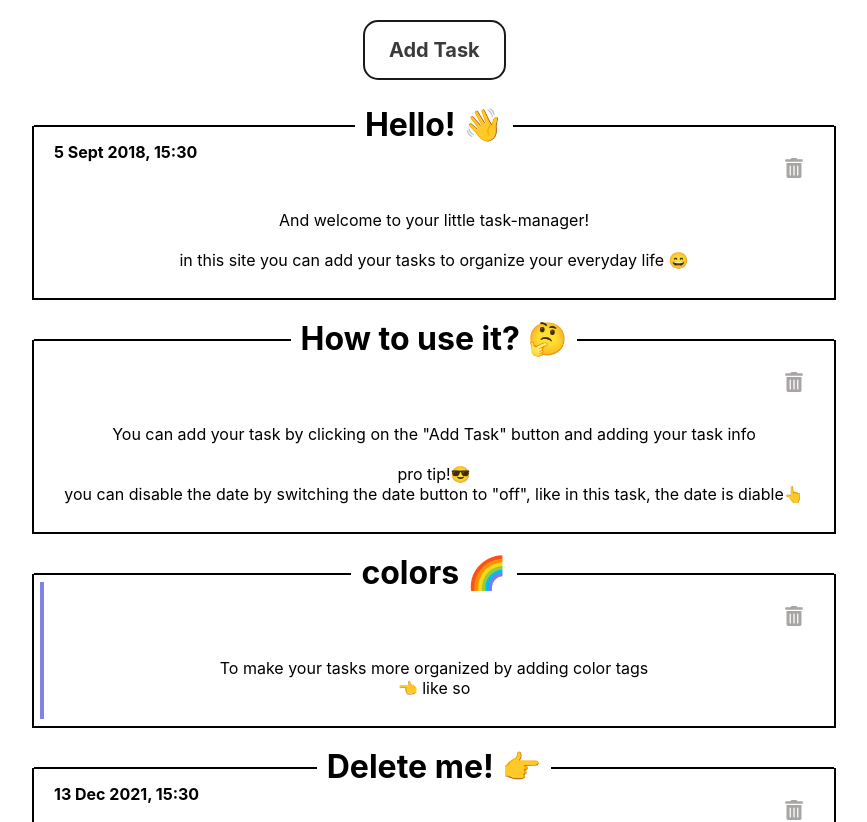
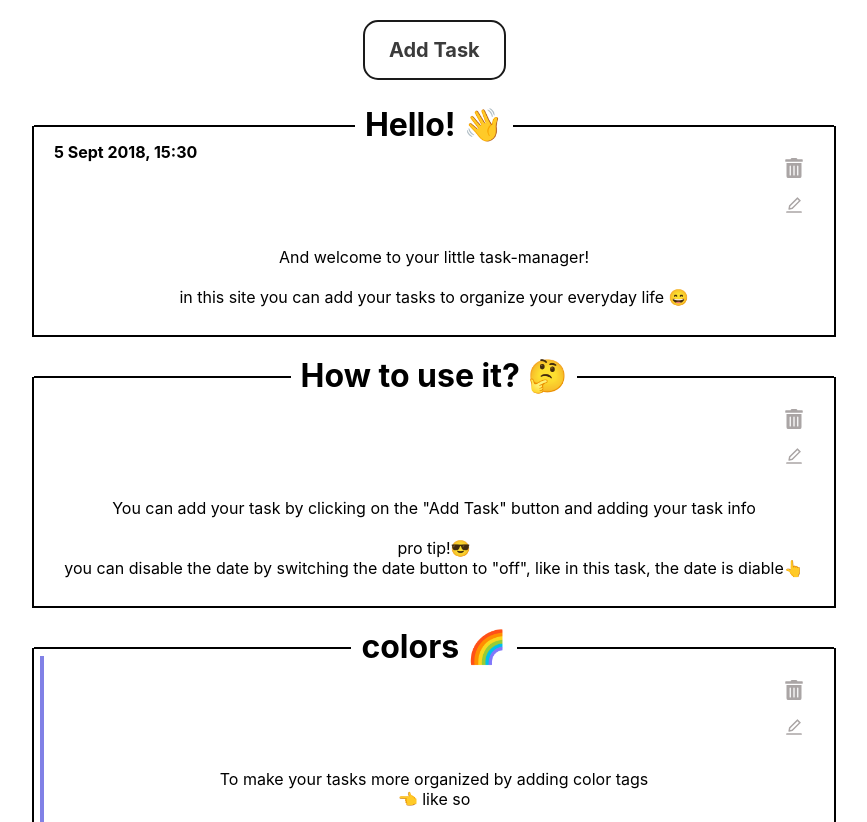
Before and after one commit to InbarDanieli/tasks-manager, a React (Create React App) app: page / in a window 1280 px wide. Shown: the top 822 px of the page, without its empty margins (206-1073 px from the left). Built offline with nearby package versions, Linux system fonts and the light colour scheme.

Commit message:
Added Edit Option

```diff
--- a/src/App.js
+++ b/src/App.js
@@ -73,7 +73,14 @@ function App() {
    * @param {number} Delindex
    */
   function deleteHandler(Delindex) {
+    console.log(Delindex);
     setLSitems(taskarr.filter((task, index) => index !== Delindex))
+  }
+
+  const[itemID, setItemID] = useState("")
+  function editHandler(index){
+    setItemID(taskarr[index])
+    console.log(itemID);
   }
 
   function ResetApp() {
@@ -84,12 +91,13 @@ function App() {
     else { return }
   }
 
+
   return (
     <div className="App">
       <div>
-        <ButtonPopup fullitem={(task) => { setLSitems(taskarr.concat(task)) }} />
+        <ButtonPopup onExit={()=>{setItemID("")}} itemValues={itemID} fullitem={(task) =>{ setLSitems(taskarr.concat(task)) }} />
       </div>
-      <List tasks={taskarr} onDelete={deleteHandler} />
+      <List tasks={taskarr} onDelete={deleteHandler} onEdit={editHandler}/>
 
       <div className='footer'>
         <span>created by inbar danieli </span>
--- a/src/components/item/Item.css
+++ b/src/components/item/Item.css
@@ -24,17 +24,13 @@
   padding: 0 10px;
 }
 
-.DateAndTime {
-  position: absolute;
-  font-weight: bold;
-  top: 0;
-  left: 20px;
-  width: fit-content;
-  padding: 0;
-  margin-bottom: 0;
+.descriptionText {
+  white-space: pre-line;
+  word-wrap: break-word;
+  padding: 0 12px 12px;
 }
 
-.DeleteButton {
+.DeleteButton, .EditButton {
   margin-left: 90%;
   cursor: pointer;
   border: none;
@@ -48,18 +44,23 @@
   color: gray;
 }
 
+
+.DateAndTime {
+  position: absolute;
+  font-weight: bold;
+  top: 0;
+  left: 20px;
+  width: fit-content;
+  padding: 0;
+  margin-bottom: 0;
+}
+
 .colorTag {
   position: absolute;
   top: 8px;
   left: 6px;
   width: 4px;
   height: 90%;
-}
-
-.descriptionText {
-  white-space: pre-line;
-  word-wrap: break-word;
-  padding: 0 12px 12px;
 }
 
 
--- a/src/components/item/Item.js
+++ b/src/components/item/Item.js
@@ -1,7 +1,7 @@
 import React from "react"
 import "./Item.css"
 import { FaTrashAlt } from "react-icons/fa"
-// import trashIcon from "../../Assets/trash-alt-regular.svg"
+import {AiOutlineEdit} from "react-icons/ai"
 
 /**
  *
@@ -14,9 +14,10 @@ function Item(props) {
     <li className="taskContainer">
       <h1 className="Title"><span>{props.item.task}</span></h1>
       <button className="DeleteButton" onClick={props.onDelete}> <FaTrashAlt /> </button>
+      <button className="EditButton" onClick={props.onEdit}> <AiOutlineEdit/> </button>
+      <div className="descriptionText"> <p>{props.item.description}</p> </div>
       <p className="DateAndTime" style={{ display: props.item.removedate }}> {Intl.DateTimeFormat('en-GB', { dateStyle: "medium", timeStyle: "short" }).format(props.item.date)} </p>
       <div className="colorTag" style={{ backgroundColor: `${props.item.bordercolor !== "transparent" ? `var(--${props.item.bordercolor}color)` : "transparent"}` }}></div>
-      <div className="descriptionText"> <p>{props.item.description}</p> </div>
     </li>
   )
 }
--- a/src/components/list/List.js
+++ b/src/components/list/List.js
@@ -5,7 +5,7 @@ import "./List.css"
 function List(props) {
   const tasks = (props.tasks).map((item, index) => {
     return (
-      <Item item = {item} key= {index} onDelete = {()=>{props.onDelete(index)}}/>
+      <Item item = {item} key= {index} onEdit={()=>{props.onEdit(index)}} onDelete = {()=>{props.onDelete(index)}}/>
     )})
 
   return (
--- a/src/components/popupButton/ButtonPopup.js
+++ b/src/components/popupButton/ButtonPopup.js
@@ -6,6 +6,10 @@ function ButtonPopup(props) {
   const [usepopup, setUsepopup] = useState(false)
   const [className, setClassName] = useState("button")
   const [buttonText, setButtonText] = useState("Add Task")
+
+  useEffect(() => {
+      setUsepopup(!!props.itemValues)
+  }, [props.itemValues])
 
   useEffect(() => {
     window.addEventListener("scroll", () => {
@@ -18,14 +22,18 @@ function ButtonPopup(props) {
       }
     });
 
-    return window.removeEventListener("scroll", ()=>{})
-  }
-    , []);
+    return window.removeEventListener("scroll", () => { })
+  }, []);
 
   return (
     <div className="ButtonContainer">
-      <button className={className} onClick={() => { setUsepopup(true) }}>{buttonText}</button>
-      {usepopup && <TaskCreator onExit={() => setUsepopup(false)} fullitem={props.fullitem} />}
+      <button className={className} onClick={() => { setUsepopup(true)}}>{buttonText}</button>
+      {usepopup &&
+        <TaskCreator
+          onExit={() => {props.onExit(); setUsepopup(false)}}
+          fullitem={props.fullitem}
+          itemValues={props.itemValues}
+        />}
     </div>)
 }
 
--- a/src/components/taskcreator/TaskCreator.css
+++ b/src/components/taskcreator/TaskCreator.css
@@ -195,11 +195,10 @@ input:focus {
   animation: fading 2s;
 }
 
-.modalContainer .colors {
+.colors {
   position: absolute;
   top: 72px;
   left: 8px;
-
 }
 
 
--- a/src/components/taskcreator/TaskCreator.js
+++ b/src/components/taskcreator/TaskCreator.js
@@ -3,28 +3,45 @@ import "./TaskCreator.css"
 import ColorPallete from "../color-palette/ColorPalette"
 
 function TaskCreator(props) {
+  //set default of title+description
+  const [task, setTask] = useState(props.itemValues.task || "")
+  const [description, setDescription] = useState(props.itemValues.description || "")
+
+  //set default of full date
   const today = new Date(),
     dateToday = today.toISOString().split('T')[0]
+  const [time, setTime] = useState(props.itemValues.time === undefined ? "00:00:00" : PrintTime())
+  const [date, setDate] = useState(props.itemValues.date === undefined ? dateToday : PrintDate())
+  const [removedate, setRemovedate] = useState(props.itemValues.removedate || "block")
+  const [disable, setDisable] = useState(PrintDisable)
+
+  //set default of color-Tag
+  const [bordercolor, setBordercolor] = useState(props.itemValues.bordercolor || "transparent")
+
+  //tooltip
+  const [tooltip, settooltip] = useState(false)
 
 
-  const [disable, setDisable] = useState(false)
-  const [removedate, setRemovedate] = useState("block")
-  const [task, setTask] = useState("")
-  const [description, setDescription] = useState("")
-  const [time, setTime] = useState("00:00:00")
-  const [date, setDate] = useState(dateToday)
-  const [tooltip, settooltip] = useState(false)
-  const [bordercolor, setBordercolor] = useState("transparent")
+  //Set edit values
+  function PrintTime() {
+    return `${props.itemValues.date.getHours()}:${props.itemValues.date.getMinutes()}:00`
+  }
+  function PrintDate() {
+    return props.itemValues.date.toISOString().split('T')[0]
+  }
+  function PrintDisable() {
+    return (removedate !== "block" ? true : false)
+  }
 
 
   function GetTask(e) {
+
     setTask(e.target.value)
   }
   function GetDescription(e) {
     setDescription(e.target.value)
   }
   function GetDate(e) {
-    console.log(e);
     setDate(e.target.value)
   }
   function GetTime(e) {
@@ -43,10 +60,11 @@ function TaskCreator(props) {
     }
   }
 
+
   function ReturnItem() {
     if (task && description && date && time !== "") {
 
-      props.fullitem({ task, description, date: new Date(date + " " + time), removedate, bordercolor})
+      props.fullitem({ task, description, date: new Date(date + " " + time), removedate, bordercolor })
       setDescription("")
       setTask("")
       setDate("")
@@ -64,10 +82,13 @@ function TaskCreator(props) {
 
   return (
     <div className="modalBackground" onClick={props.onExit}>
-      <div className="modalContainer" style={{borderColor: `${bordercolor!=="transparent"?`var(--${bordercolor}color)`:"transparent"}`}} onClick={(e) => { e.stopPropagation() }}>
+      <div className="modalContainer" style={{ borderColor: `${bordercolor !== "transparent" ? `var(--${bordercolor}color)` : "transparent"}` }} onClick={(e) => { e.stopPropagation() }}>
+
         <button className="closeButton" onClick={props.onExit}> <b> X </b> </button>
+
         <input className="TaskTitle" type="text" placeholder="write your task" maxLength={18} onChange={GetTask} value={task}></input>
         <textarea className="TaskText" placeholder="description..." onChange={GetDescription} value={description}></textarea>
+
         <div className='dateContainer'>
           <span>
             <input className="TaskDate" type="date" onChange={GetDate} value={date} disabled={disable}></input>
@@ -83,9 +104,11 @@ function TaskCreator(props) {
           <button className="saveButton" onClick={ReturnItem}>Save {tooltip && <span className="required">please fill required fields</span>}</button>
           <button className="cancelButton" onClick={props.onExit}>cancel</button>
         </div>
+
         <div className='colors'>
-          <ColorPallete colorClicked={setBordercolor}/>
+          <ColorPallete colorClicked={setBordercolor} />
         </div>
+
       </div>
     </div>
   )
```
